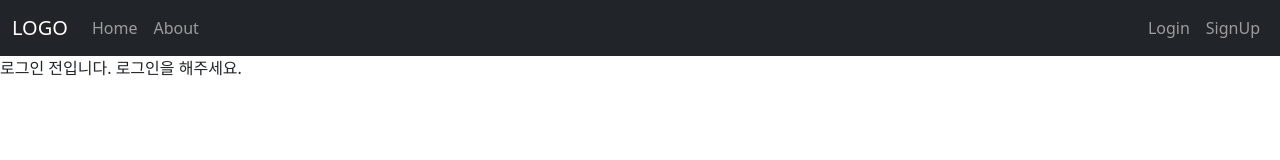
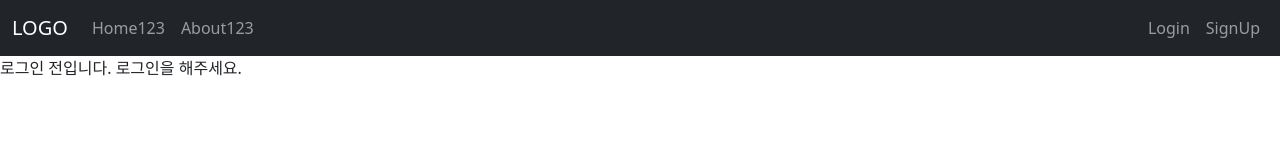
Before and after one commit to TerRanda/230724_Study, a React (Create React App) app in the folder reactjs/: page / in a window 1280 px wide. Shown: the top 160 px of the page. Built offline with nearby package versions, Linux system fonts and the light colour scheme.

Commit message:
main 수정

```diff
--- a/reactjs/src/layout/MainNavigation.jsx
+++ b/reactjs/src/layout/MainNavigation.jsx
@@ -15,8 +15,8 @@ function MainNavigation () {
           </button>
           <div className='collapse navbar-collapse justify-content-between' id='navbarSupportedContent'>
             <ul className='navbar-nav'>
-              <li className='nav-item'><Link to='/' className='nav-link'>Home</Link></li>
-              <li className='nav-item'><Link to='/about' className='nav-link'>About</Link></li>
+              <li className='nav-item'><Link to='/' className='nav-link'>Home123</Link></li>
+              <li className='nav-item'><Link to='/about' className='nav-link'>About123</Link></li>
             </ul>
             <ul className='navbar-nav'>
               <li className='nav-item'><Link to='/login' className='nav-link'>Login</Link></li>
```
